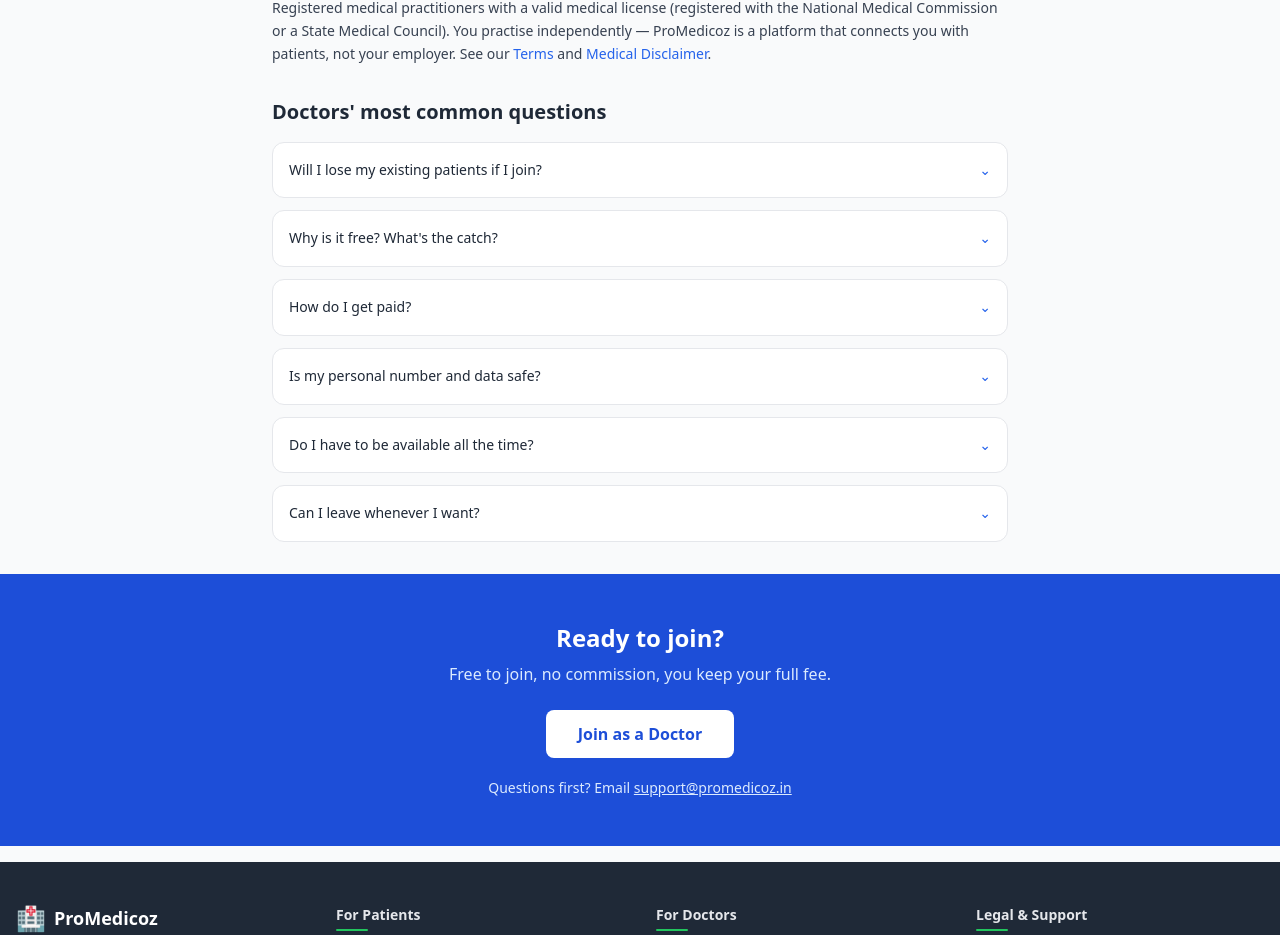
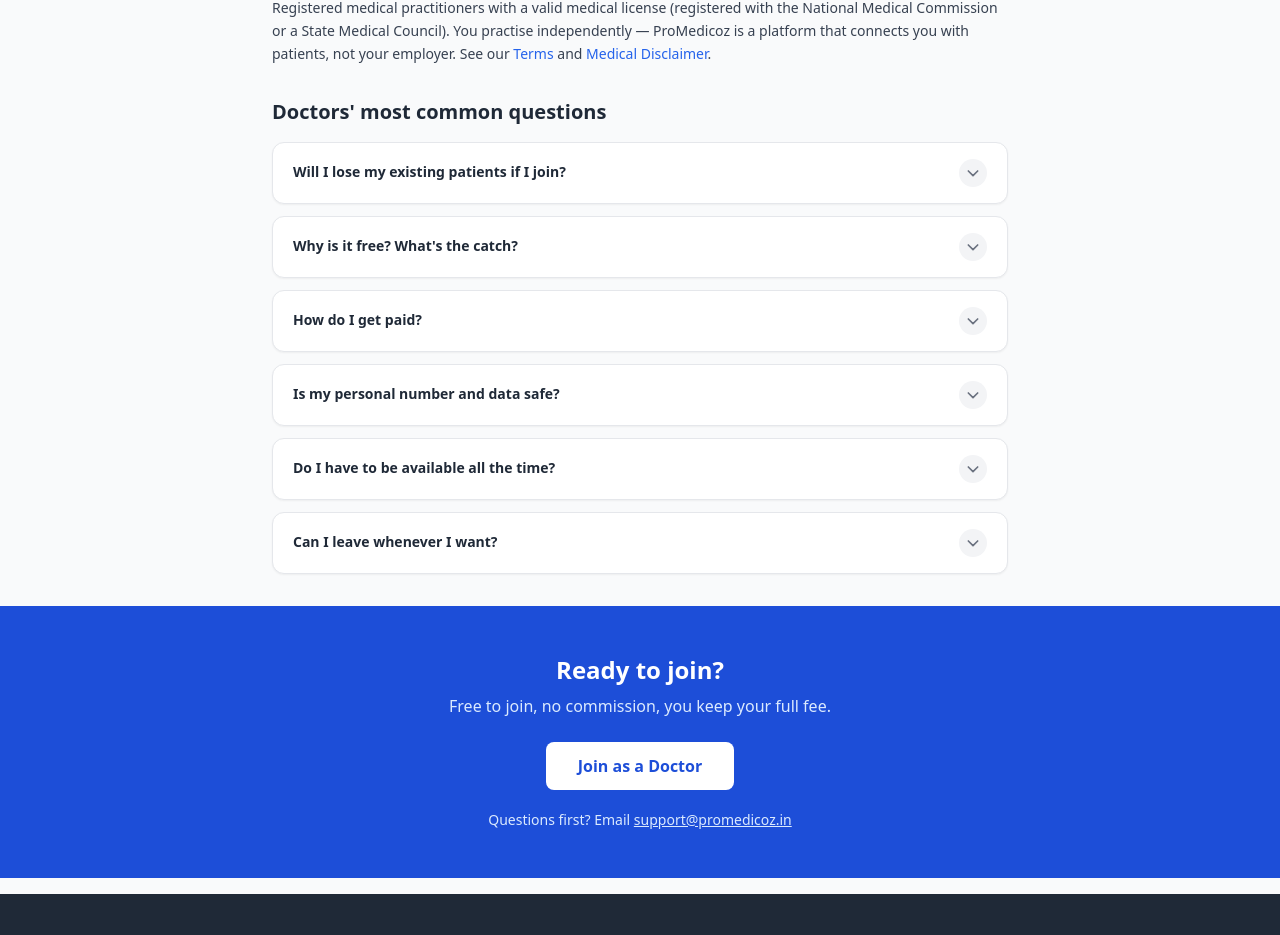
Before and after one commit to kndnkmr/docconnect, a React (Vite) app in the folder client/: page /for-doctors in a window 1280 px wide. Shown: the part 2014-2949 px from the top of the page. Built offline with nearby package versions, Linux system fonts and the light colour scheme; no server answers.

Commit message:
Polish FAQ sections: accent heading, hover lift, open-state tint, circular chevron badge (Home, Specialization, ForDoctors)

```diff
--- a/client/src/pages/ForDoctors.jsx
+++ b/client/src/pages/ForDoctors.jsx
@@ -104,60 +104,84 @@ function ForDoctors() {
         <section>
           <h2 className="text-xl font-semibold text-gray-800 mb-4">Doctors' most common questions</h2>
           <div className="space-y-3">
-            <details className="bg-white border border-gray-200 rounded-xl p-4 group">
-              <summary className="font-medium text-gray-800 cursor-pointer list-none flex justify-between items-center">
+            <details className="group bg-white border border-gray-200 rounded-xl px-5 py-4 shadow-sm transition-all duration-200 hover:shadow-md hover:border-primary-200 open:border-primary-200 open:ring-1 open:ring-primary-100 open:bg-primary-50/30">
+              <summary className="font-semibold text-gray-800 cursor-pointer list-none flex justify-between items-center gap-4 group-open:text-primary-700">
                 <span>Will I lose my existing patients if I join?</span>
-                <span className="text-primary-600 group-open:rotate-180 transition-transform">⌄</span>
+                <span className="flex items-center justify-center w-7 h-7 shrink-0 rounded-full bg-gray-100 text-gray-500 transition-all duration-200 group-hover:bg-primary-100 group-hover:text-primary-600 group-open:bg-primary-600 group-open:text-white group-open:rotate-180">
+                  <svg className="w-4 h-4" fill="none" stroke="currentColor" viewBox="0 0 24 24" aria-hidden="true">
+                    <path strokeLinecap="round" strokeLinejoin="round" strokeWidth={2.5} d="M19 9l-7 7-7-7" />
+                  </svg>
+                </span>
               </summary>
               <p className="text-gray-600 mt-3">
                 The opposite — it helps you <strong>keep</strong> them. Your existing patients stay yours and keep visiting exactly as before. But when one of them moves to another city, or their family lives far away, they no longer have to leave you for a local doctor: they can consult you online and remain your patient. So a patient of yours in Delhi can have their family in Bihar consult you too — the doctor they already trust — without anyone travelling. On top of that, <strong>new</strong> patients searching online can now discover you, see your qualifications and reviews, and book you. Think of it as a second, always-open front door to your practice — and a way to hold on to patients you'd otherwise lose to distance. You also get a shareable profile link to send your current patients so they (and their families anywhere) can book you easily.
               </p>
             </details>
 
-            <details className="bg-white border border-gray-200 rounded-xl p-4 group">
-              <summary className="font-medium text-gray-800 cursor-pointer list-none flex justify-between items-center">
+            <details className="group bg-white border border-gray-200 rounded-xl px-5 py-4 shadow-sm transition-all duration-200 hover:shadow-md hover:border-primary-200 open:border-primary-200 open:ring-1 open:ring-primary-100 open:bg-primary-50/30">
+              <summary className="font-semibold text-gray-800 cursor-pointer list-none flex justify-between items-center gap-4 group-open:text-primary-700">
                 <span>Why is it free? What's the catch?</span>
-                <span className="text-primary-600 group-open:rotate-180 transition-transform">⌄</span>
+                <span className="flex items-center justify-center w-7 h-7 shrink-0 rounded-full bg-gray-100 text-gray-500 transition-all duration-200 group-hover:bg-primary-100 group-hover:text-primary-600 group-open:bg-primary-600 group-open:text-white group-open:rotate-180">
+                  <svg className="w-4 h-4" fill="none" stroke="currentColor" viewBox="0 0 24 24" aria-hidden="true">
+                    <path strokeLinecap="round" strokeLinejoin="round" strokeWidth={2.5} d="M19 9l-7 7-7-7" />
+                  </svg>
+                </span>
               </summary>
               <p className="text-gray-600 mt-3">
                 There's no catch. ProMedicoz takes <strong>no commission and charges you nothing</strong> — you keep 100% of every consultation fee, paid to you directly by the patient via your own UPI. The big platforms take a cut of your earnings or charge listing fees, which quietly eats into what you make and pushes you to raise your prices. We deliberately don't do that. Keeping the platform free lets you keep your fees affordable, which brings you more patients — and that's the whole point: help good doctors reach more people, not tax them for it.
               </p>
             </details>
 
-            <details className="bg-white border border-gray-200 rounded-xl p-4 group">
-              <summary className="font-medium text-gray-800 cursor-pointer list-none flex justify-between items-center">
+            <details className="group bg-white border border-gray-200 rounded-xl px-5 py-4 shadow-sm transition-all duration-200 hover:shadow-md hover:border-primary-200 open:border-primary-200 open:ring-1 open:ring-primary-100 open:bg-primary-50/30">
+              <summary className="font-semibold text-gray-800 cursor-pointer list-none flex justify-between items-center gap-4 group-open:text-primary-700">
                 <span>How do I get paid?</span>
-                <span className="text-primary-600 group-open:rotate-180 transition-transform">⌄</span>
+                <span className="flex items-center justify-center w-7 h-7 shrink-0 rounded-full bg-gray-100 text-gray-500 transition-all duration-200 group-hover:bg-primary-100 group-hover:text-primary-600 group-open:bg-primary-600 group-open:text-white group-open:rotate-180">
+                  <svg className="w-4 h-4" fill="none" stroke="currentColor" viewBox="0 0 24 24" aria-hidden="true">
+                    <path strokeLinecap="round" strokeLinejoin="round" strokeWidth={2.5} d="M19 9l-7 7-7-7" />
+                  </svg>
+                </span>
               </summary>
               <p className="text-gray-600 mt-3">
                 Directly and fully. The patient pays your fee straight to your UPI ID / QR code — ProMedicoz never touches, holds, or delays the money. You set your own fee, and you confirm the payment on your side before the consultation. There's nothing to withdraw and no settlement wait.
               </p>
             </details>
 
-            <details className="bg-white border border-gray-200 rounded-xl p-4 group">
-              <summary className="font-medium text-gray-800 cursor-pointer list-none flex justify-between items-center">
+            <details className="group bg-white border border-gray-200 rounded-xl px-5 py-4 shadow-sm transition-all duration-200 hover:shadow-md hover:border-primary-200 open:border-primary-200 open:ring-1 open:ring-primary-100 open:bg-primary-50/30">
+              <summary className="font-semibold text-gray-800 cursor-pointer list-none flex justify-between items-center gap-4 group-open:text-primary-700">
                 <span>Is my personal number and data safe?</span>
-                <span className="text-primary-600 group-open:rotate-180 transition-transform">⌄</span>
+                <span className="flex items-center justify-center w-7 h-7 shrink-0 rounded-full bg-gray-100 text-gray-500 transition-all duration-200 group-hover:bg-primary-100 group-hover:text-primary-600 group-open:bg-primary-600 group-open:text-white group-open:rotate-180">
+                  <svg className="w-4 h-4" fill="none" stroke="currentColor" viewBox="0 0 24 24" aria-hidden="true">
+                    <path strokeLinecap="round" strokeLinejoin="round" strokeWidth={2.5} d="M19 9l-7 7-7-7" />
+                  </svg>
+                </span>
               </summary>
               <p className="text-gray-600 mt-3">
                 Yes. You choose what patients see. Your login phone number is not shown publicly — a WhatsApp number only appears on your profile if you deliberately add one as a contact option, and you can leave it out. Patient conversations happen through the in-app chat and calls. See our <Link to="/privacy" className="text-primary-600 hover:underline">Privacy Policy</Link> for how data is handled.
               </p>
             </details>
 
-            <details className="bg-white border border-gray-200 rounded-xl p-4 group">
-              <summary className="font-medium text-gray-800 cursor-pointer list-none flex justify-between items-center">
+            <details className="group bg-white border border-gray-200 rounded-xl px-5 py-4 shadow-sm transition-all duration-200 hover:shadow-md hover:border-primary-200 open:border-primary-200 open:ring-1 open:ring-primary-100 open:bg-primary-50/30">
+              <summary className="font-semibold text-gray-800 cursor-pointer list-none flex justify-between items-center gap-4 group-open:text-primary-700">
                 <span>Do I have to be available all the time?</span>
-                <span className="text-primary-600 group-open:rotate-180 transition-transform">⌄</span>
+                <span className="flex items-center justify-center w-7 h-7 shrink-0 rounded-full bg-gray-100 text-gray-500 transition-all duration-200 group-hover:bg-primary-100 group-hover:text-primary-600 group-open:bg-primary-600 group-open:text-white group-open:rotate-180">
+                  <svg className="w-4 h-4" fill="none" stroke="currentColor" viewBox="0 0 24 24" aria-hidden="true">
+                    <path strokeLinecap="round" strokeLinejoin="round" strokeWidth={2.5} d="M19 9l-7 7-7-7" />
+                  </svg>
+                </span>
               </summary>
               <p className="text-gray-600 mt-3">
                 No. You set your own weekly availability — only the days and hours you choose. Patients can only book the slots you've opened, and you confirm each appointment before it's final. It fits around your existing clinic hours, not the other way around.
               </p>
             </details>
 
-            <details className="bg-white border border-gray-200 rounded-xl p-4 group">
-              <summary className="font-medium text-gray-800 cursor-pointer list-none flex justify-between items-center">
+            <details className="group bg-white border border-gray-200 rounded-xl px-5 py-4 shadow-sm transition-all duration-200 hover:shadow-md hover:border-primary-200 open:border-primary-200 open:ring-1 open:ring-primary-100 open:bg-primary-50/30">
+              <summary className="font-semibold text-gray-800 cursor-pointer list-none flex justify-between items-center gap-4 group-open:text-primary-700">
                 <span>Can I leave whenever I want?</span>
-                <span className="text-primary-600 group-open:rotate-180 transition-transform">⌄</span>
+                <span className="flex items-center justify-center w-7 h-7 shrink-0 rounded-full bg-gray-100 text-gray-500 transition-all duration-200 group-hover:bg-primary-100 group-hover:text-primary-600 group-open:bg-primary-600 group-open:text-white group-open:rotate-180">
+                  <svg className="w-4 h-4" fill="none" stroke="currentColor" viewBox="0 0 24 24" aria-hidden="true">
+                    <path strokeLinecap="round" strokeLinejoin="round" strokeWidth={2.5} d="M19 9l-7 7-7-7" />
+                  </svg>
+                </span>
               </summary>
               <p className="text-gray-600 mt-3">
                 Anytime. There's no lock-in, no contract, and no fee. You can deactivate your profile or delete your account whenever you like. Since it costs you nothing and only brings you additional patients, there's really nothing to lose by trying it.
```
Also changed, not shown: client/src/pages/Home.jsx (+24 -7 lines), client/src/pages/SpecializationPage.jsx (+17 -5 lines).
